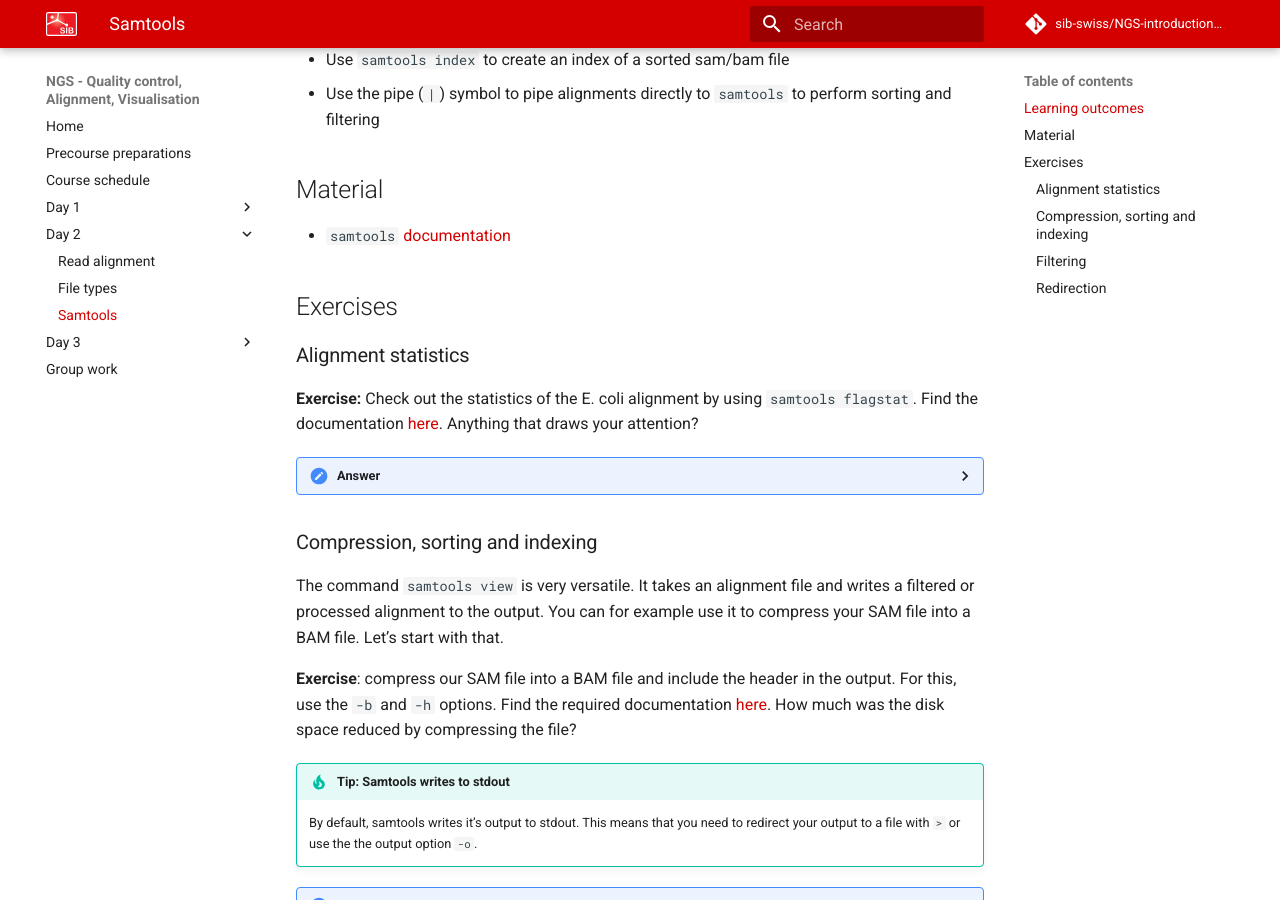
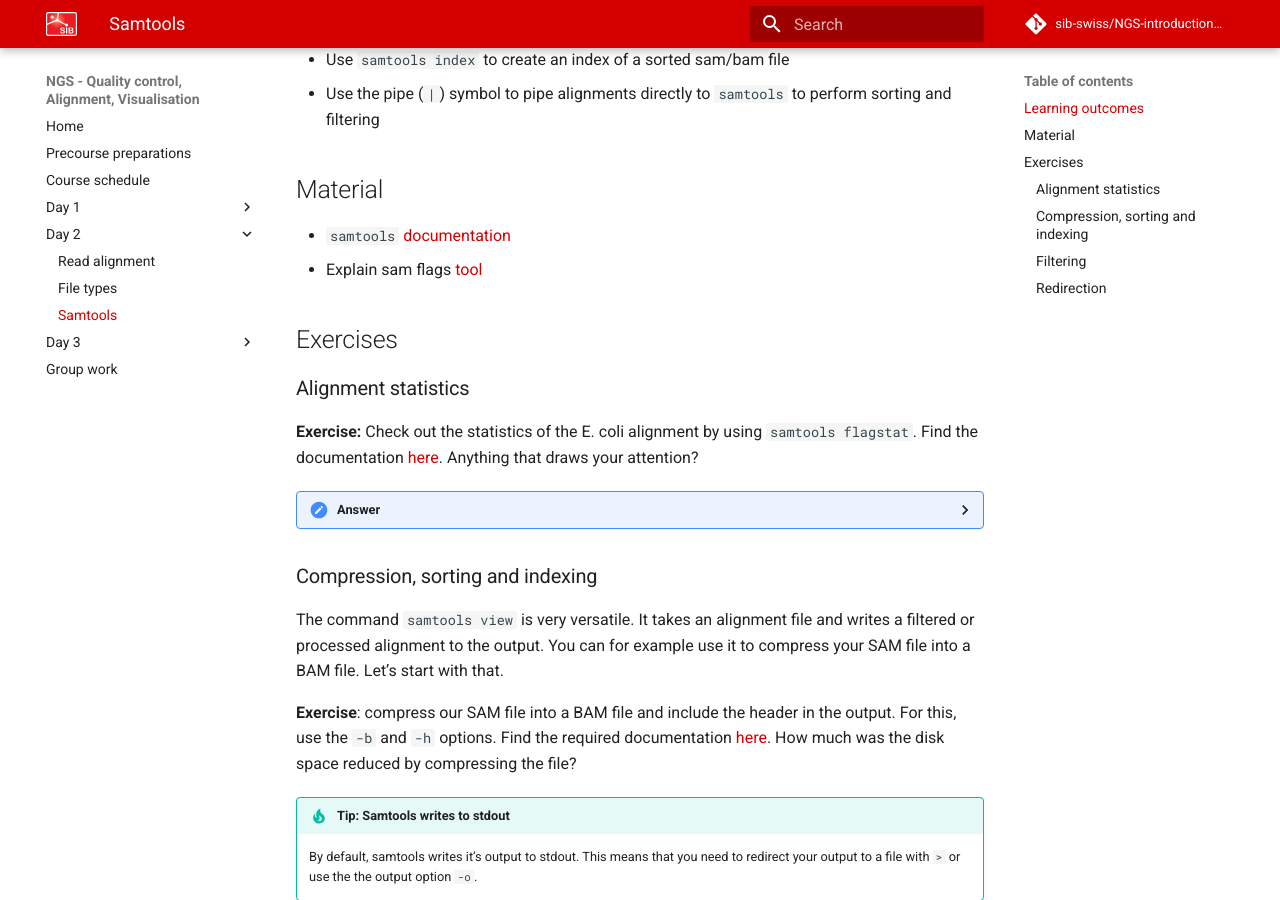
Before and after one commit to sib-swiss/NGS-introduction-training, an MkDocs documentation site: the page built from docs/day2/samtools.md, in a window 1280 px wide and 900 px high, scrolled down 460 px. Built offline with MkDocs 1.6.1 and Material for MkDocs 9.7.7, drawn with Linux system fonts in a browser that asks for light colours; comment, search, counter and statistics services are not loaded.

Commit message:
added tool to explain sam flags

```diff
--- a/docs/day2/samtools.md
+++ b/docs/day2/samtools.md
@@ -16,6 +16,7 @@
 ## Material
 
 * `samtools` [documentation](http://www.htslib.org/doc/samtools.html)
+* Explain sam flags [tool](https://broadinstitute.github.io/picard/explain-flags.html)
 
 ## Exercises
 
```
